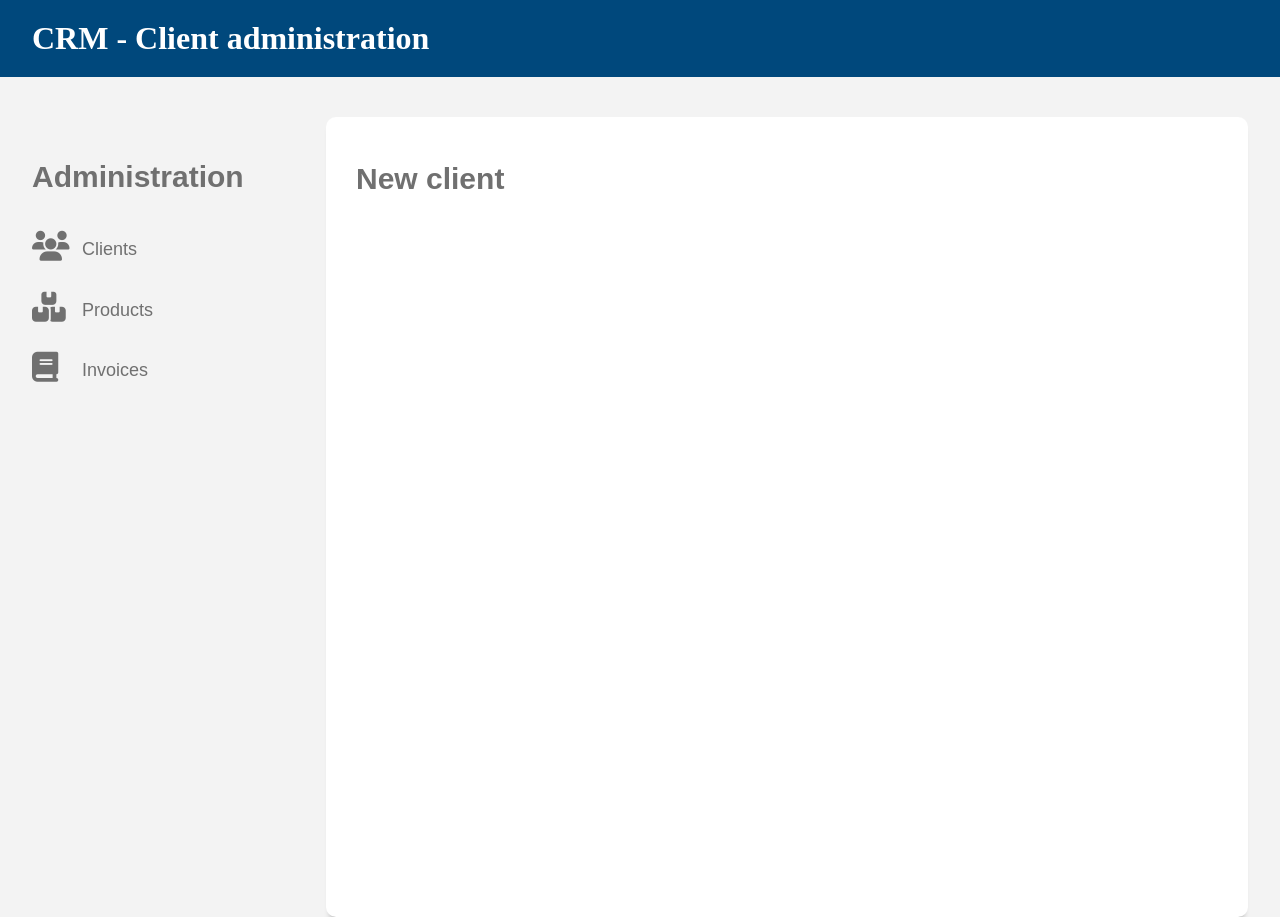
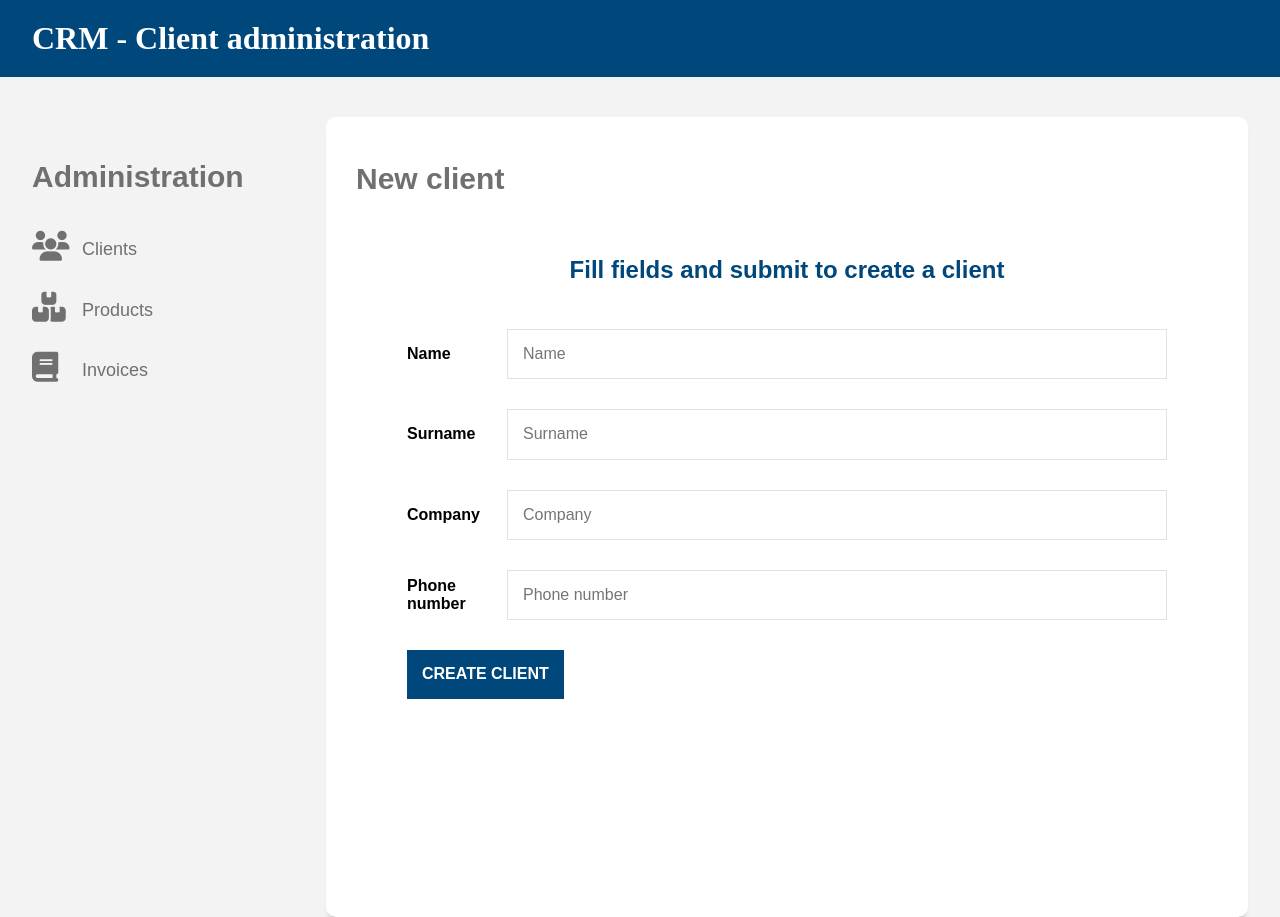
Before and after one commit to FelixRiddle/cloud-shop-frontend, a React (Create React App) app: page /client/create in a window 1280 px wide. Built offline with nearby package versions, Linux system fonts and the light colour scheme.

Commit message:
Create client form

```diff
--- a/src/page/client/create/page.jsx
+++ b/src/page/client/create/page.jsx
@@ -6,8 +6,32 @@ export default function CreateClientPage() {
 		<>
 			<h2>New client</h2>
 
-			<form action="/client" method="POST">
+			<form>
+				<legend>Fill fields and submit to create a client</legend>
 
+				<div className="campo">
+					<label htmlFor="name">Name</label>
+					<input type="text" name="name" id="name" placeholder="Name" />
+				</div>
+
+				<div className="campo">
+					<label htmlFor="surname">Surname</label>
+					<input type="text" name="surname" id="surname" placeholder="Surname" />
+				</div>
+
+				<div className="campo">
+					<label htmlFor="company">Company</label>
+					<input type="text" name="company" id="company" placeholder="Company" />
+				</div>
+
+				<div className="campo">
+					<label htmlFor="phoneNumber">Phone number</label>
+					<input type="number" name="phoneNumber" id="phoneNumber" placeholder="Phone number" />
+				</div>
+
+				<div className="campo">
+					<button className="btn btn-azul">Create client</button>
+				</div>
 			</form>
 		</>
 	);
```
